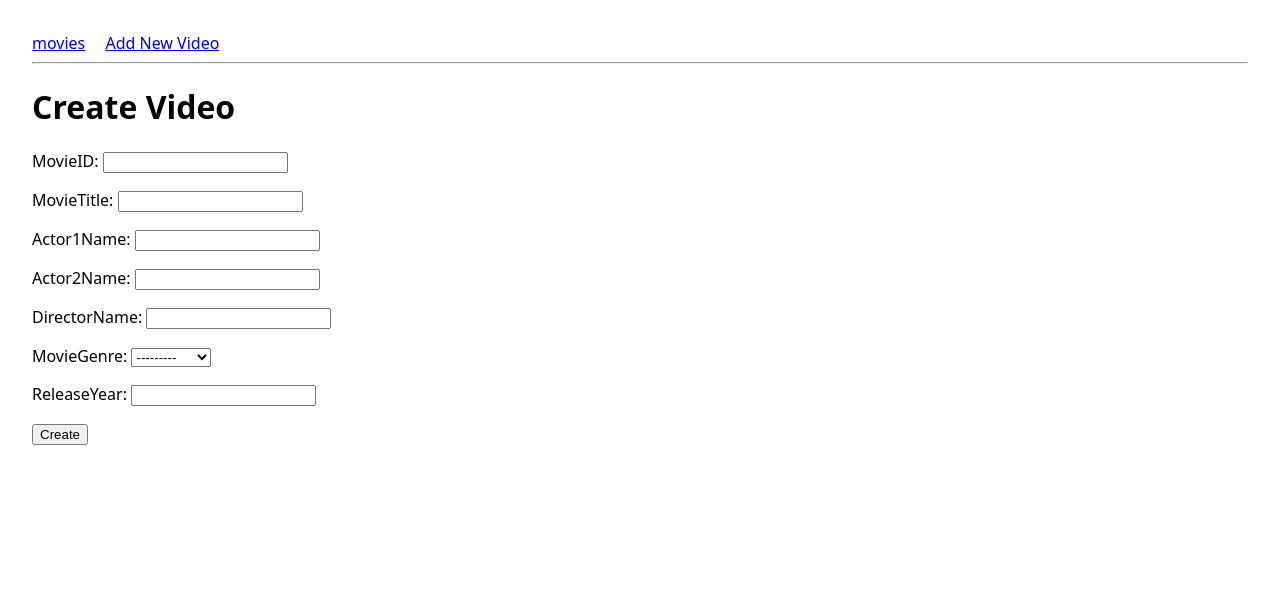
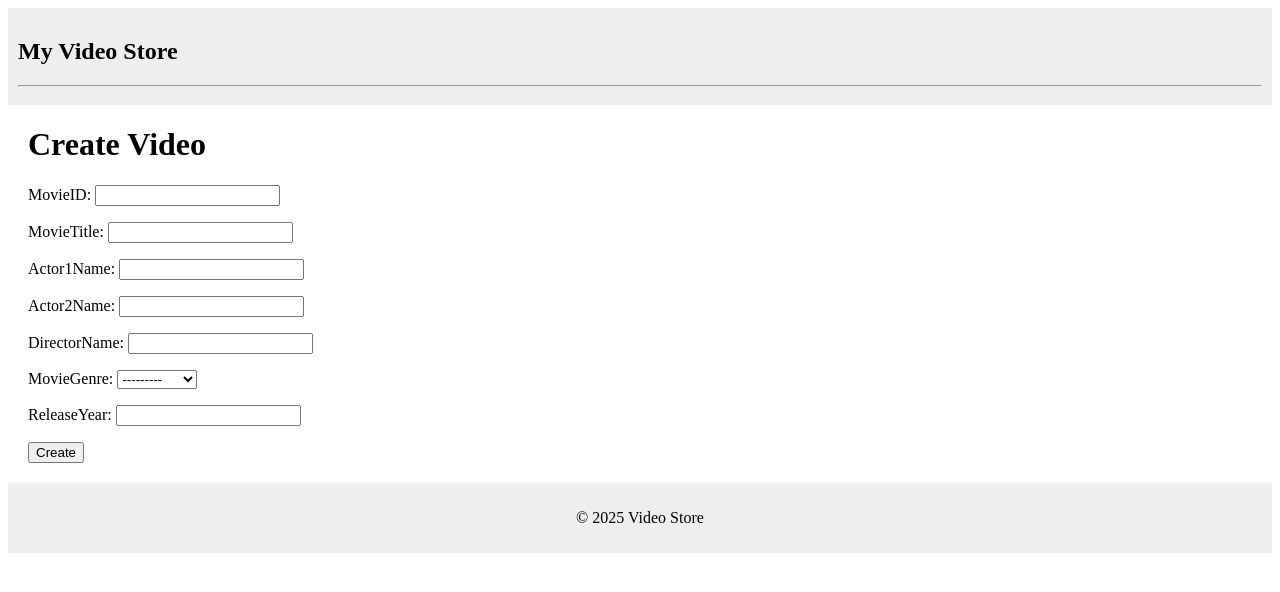
Before and after one commit to AJaroush/430jenkins, a Django app: page /video/create/ in a window 1280 px wide. Shown: the top 592 px of the page. Run offline with Django 5.2, Linux system fonts and the light colour scheme.

Commit message:
Update base.html

```diff
--- a/templates/inventory/base.html
+++ b/templates/inventory/base.html
@@ -1,17 +1,23 @@
-<!doctype html>
-<html>
-  <head>
-    <meta charset="utf-8">
-    <title>sdhsjhd</title>
-    <meta name="viewport" content="width=device-width, initial-scale=1" />
-    <style>body{font-family:system-ui;margin:2rem;} a{margin-right:1rem}</style>
-  </head>
-  <body>
-    <nav>
-      <a href="{% url 'video_list' %}">movies</a>
-      <a href="{% url 'video_create' %}">Add New Video</a>
-    </nav>
-    <hr>
-    {% block content %}{% endblock %}
-  </body>
+<!DOCTYPE html>
+<html lang="en">
+<head>
+    <meta charset="UTF-8">
+    <title>Video Store</title>
+</head>
+<body>
+    <header style="background:#eee;padding:10px;">
+        <h2>My Video Store</h2>
+        <hr>
+    </header>
+
+    <main style="margin:20px;">
+        {% block content %}
+        <!-- Content from child templates will appear here -->
+        {% endblock %}
+    </main>
+
+    <footer style="background:#eee;padding:10px;text-align:center;">
+        <p>© 2025 Video Store</p>
+    </footer>
+</body>
 </html>
```
